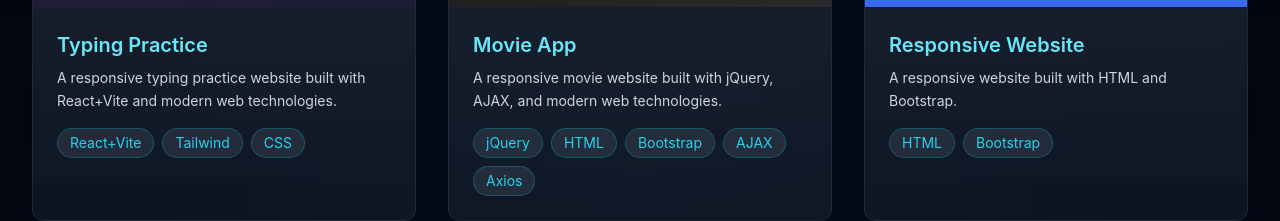
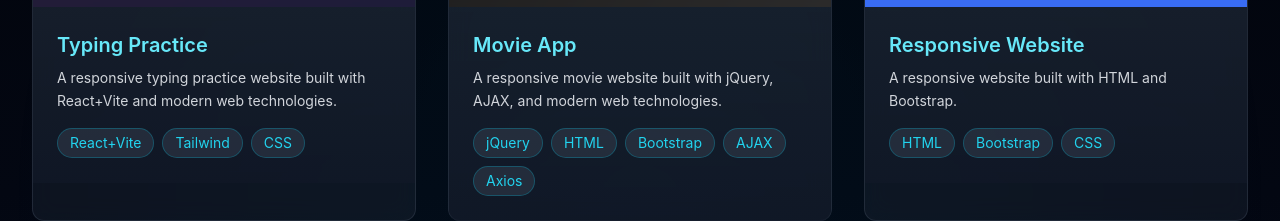
Before and after one commit to ImmanuelJoya/Portfolio_, a React (Vite) app: page /projects in a window 1280 px wide. Shown: the part 960-1181 px from the top of the page. Built offline with nearby package versions, Linux system fonts and the light colour scheme.

Commit message:
updated links

```diff
--- a/src/pages/Projects.jsx
+++ b/src/pages/Projects.jsx
@@ -50,7 +50,7 @@
     description: "A responsive typing practice website built with React+Vite and modern web technologies.",
     image: TP,
     tags: ["React+Vite", "Tailwind", "CSS"],
-    github: "https://github.com/ImmanuelJoya/type_Practice?tab=readme-ov-file",
+    github: "https://github.com/ImmanuelJoya/type_Practice",
     live: "https://typepractice.netlify.app/",
     category: "web",
   },
@@ -69,9 +69,9 @@
     title: "Responsive Website",
     description: "A responsive website built with HTML and Bootstrap.",
     image: RP,
-    tags: ["HTML", "Bootstrap"],
-    github: "https://github.com/ImmanuelJoya/Tesla-with-JS",
-    live: "https://immanueljoya.github.io/Tesla-with-JS/",
+    tags: ["HTML", "Bootstrap", "CSS"],
+    github: "https://github.com/ImmanuelJoya/ResponsivePage?tab=readme-ov-file",
+    live: "https://immanueljoya.github.io/ResponsivePage/",
     category: "design",
   },
   {
@@ -81,7 +81,7 @@
     image: HG,
     tags: ["React + Vite", "fastAPI", "CSS"],
     github: "https://github.com/ImmanuelJoya/HyperTrophyGuide",
-    live: "https://immanueljoya.github.io/Tesla-with-JS/",
+    live: "https://hyper-trophy-guide.vercel.app",
     category: "web",
   },
   {
@@ -100,8 +100,8 @@
     description: "A responsive website built with HTML, Bootstrap, and CSS.",
     image: WWF,
     tags: ["HTML", "Bootstrap", "CSS"],
-    github: "https://github.com/ImmanuelJoya/TaskManager",
-    live: "superb-brigadeiros-884056.netlify.app",
+    github: "https://github.com/ImmanuelJoya/WWF",
+    live: "https://immanueljoya.github.io/WWF/",
     category: "design",
   },
   {
```
